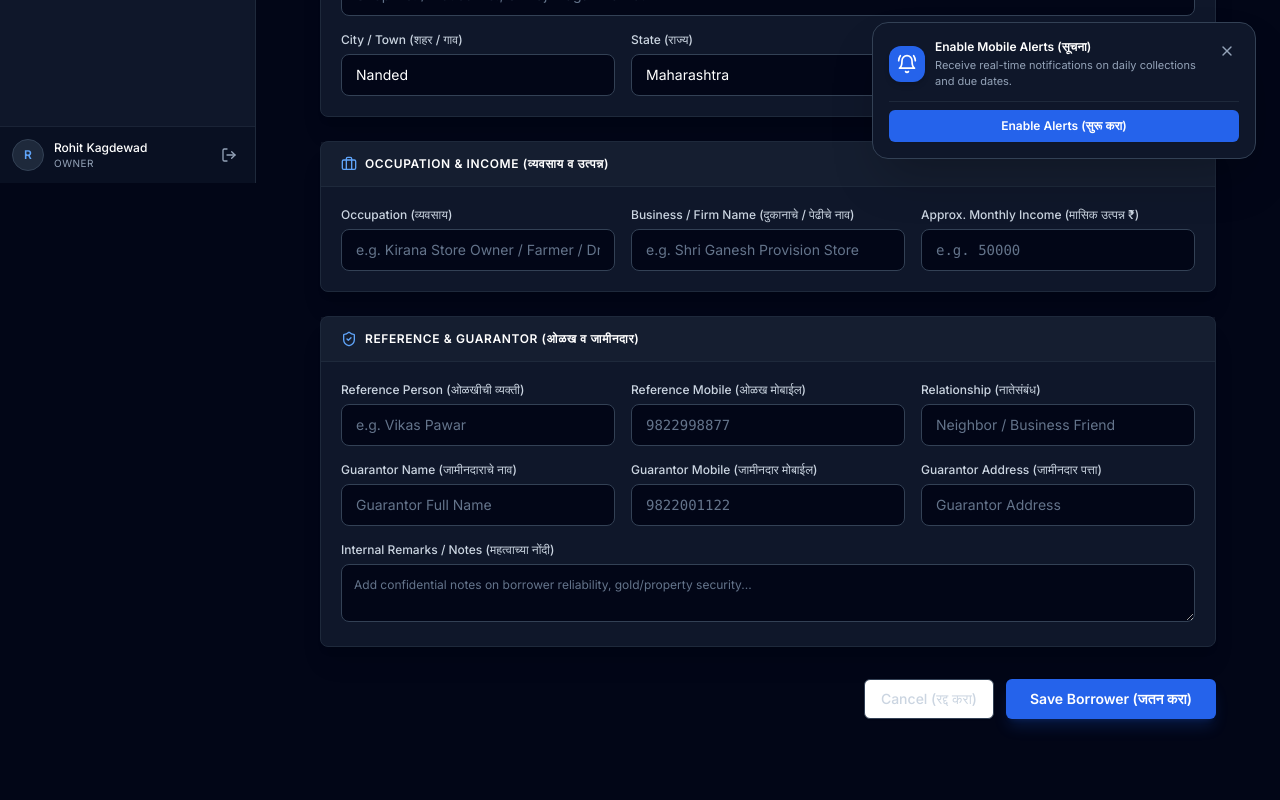
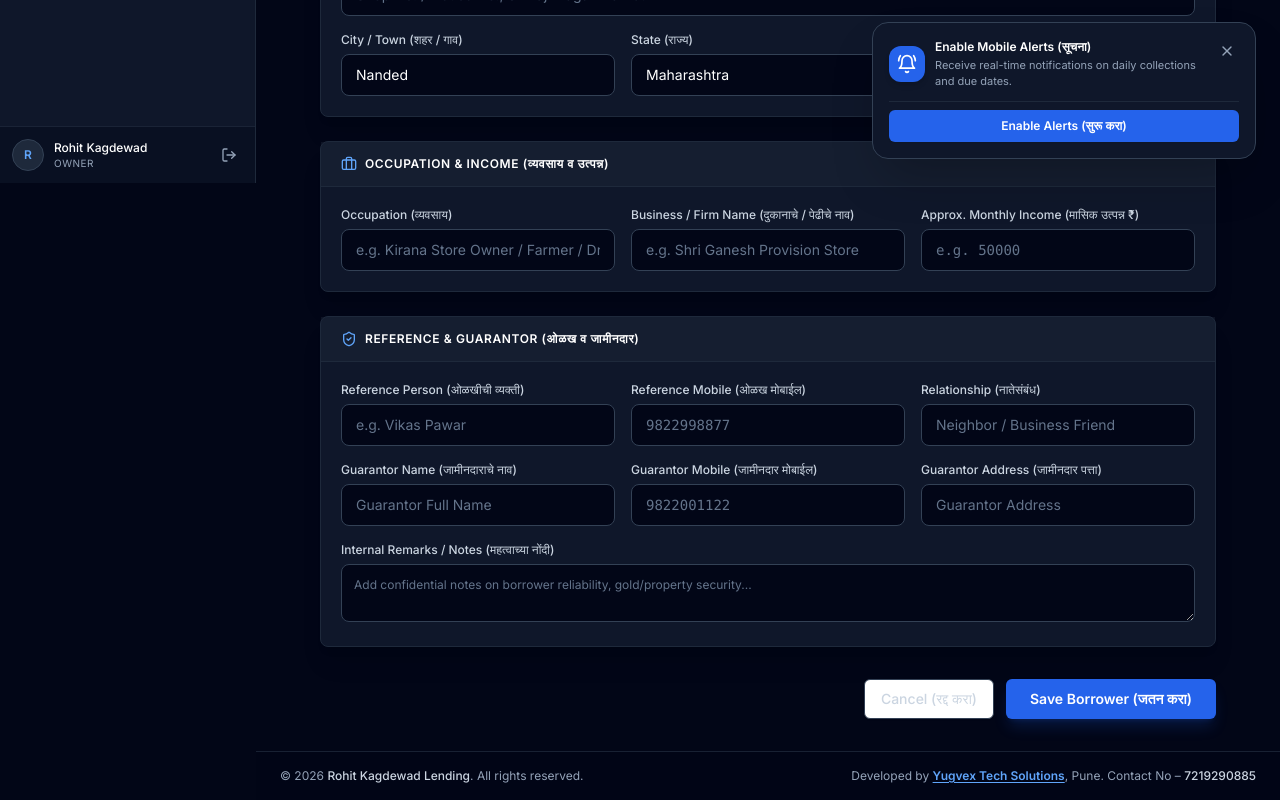
Before and after one commit to katturwaromkar/Rohit-Kagdewad, a Next.js app: page /borrowers/new in a window 1280 px wide. Shown: the part 617-1417 px from the top of the page. Before the commit the page ends 1384 px from the top, so only its background shows below. Built offline with nearby package versions, Linux system fonts and the light colour scheme.

Commit message:
feat(footer): add Yugvex Tech Solutions credit and same-tab website navigation

```diff
--- a/app/login/page.tsx
+++ b/app/login/page.tsx
@@ -149,9 +149,26 @@ export default function LoginPage() {
           </form>
         </div>
 
-        <div className="mt-8 text-center text-xs text-slate-400 flex flex-col items-center gap-1">
+        <div className="mt-8 text-center text-xs text-slate-400 flex flex-col items-center gap-2">
           <p className="font-medium text-slate-400">Rohit Kagdewad &bull; Private Lending Operations</p>
           <p className="text-[11px] text-slate-400">Station Road, Nanded, Maharashtra</p>
+          <div className="w-full pt-4 border-t border-slate-800/80 text-[11px] text-slate-400">
+            Developed by{" "}
+            <a
+              href="https://www.yugvextechsolutions.site/"
+              target="_self"
+              className="text-blue-400 hover:text-blue-300 font-semibold underline underline-offset-2 transition-colors"
+            >
+              Yugvex Tech Solutions
+            </a>
+            , Pune. Contact No &ndash;{" "}
+            <a
+              href="tel:7219290885"
+              className="text-slate-300 hover:text-white font-medium transition-colors"
+            >
+              7219290885
+            </a>
+          </div>
         </div>
       </div>
     </div>
--- a/components/layout/AppShell.tsx
+++ b/components/layout/AppShell.tsx
@@ -5,6 +5,7 @@ import { Sidebar } from "./Sidebar";
 import { Header } from "./Header";
 import { MobileNav } from "./MobileNav";
 import { NotificationPrompt } from "@/components/ui/NotificationPrompt";
+import { Footer } from "./Footer";
 
 interface AppShellProps {
   children: React.ReactNode;
@@ -27,16 +28,21 @@ export function AppShell({ children, user }: AppShellProps) {
       <Sidebar userRole={userRole} userName={userName} />
 
       {/* Main Content Column */}
-      <div className="flex-1 lg:pl-64 flex flex-col">
+      <div className="flex-1 lg:pl-64 flex flex-col min-h-screen">
         <Header
           onToggleMobileMenu={() => setIsMobileMenuOpen(!isMobileMenuOpen)}
           userName={userName}
         />
 
         {/* Page Content Container with mobile bottom padding */}
-        <main className="flex-1 p-3.5 sm:p-6 lg:p-8 max-w-7xl w-full mx-auto pb-24 lg:pb-12">
+        <main className="flex-1 p-3.5 sm:p-6 lg:p-8 max-w-7xl w-full mx-auto pb-20 lg:pb-8">
           {children}
         </main>
+
+        {/* Global Footer */}
+        <div className="pb-16 lg:pb-0">
+          <Footer />
+        </div>
 
         {/* Mobile Navigation Drawer & Bottom Bar */}
         <MobileNav userRole={userRole} userName={userName} />
--- /dev/null
+++ b/components/layout/Footer.tsx
@@ -0,0 +1,30 @@
+import React from "react";
+
+export function Footer() {
+  return (
+    <footer className="w-full border-t border-slate-800/80 bg-slate-950/80 backdrop-blur py-4 px-4 sm:px-6 text-xs text-slate-400">
+      <div className="max-w-7xl mx-auto flex flex-col sm:flex-row items-center justify-between gap-2 text-center sm:text-left">
+        <p className="text-slate-400">
+          &copy; {new Date().getFullYear()} <span className="text-slate-300 font-medium">Rohit Kagdewad Lending</span>. All rights reserved.
+        </p>
+        <p className="text-slate-400">
+          Developed by{" "}
+          <a
+            href="https://www.yugvextechsolutions.site/"
+            target="_self"
+            className="text-blue-400 hover:text-blue-300 font-semibold underline underline-offset-2 transition-colors"
+          >
+            Yugvex Tech Solutions
+          </a>
+          , Pune. Contact No &ndash;{" "}
+          <a
+            href="tel:7219290885"
+            className="text-slate-300 hover:text-white font-medium transition-colors"
+          >
+            7219290885
+          </a>
+        </p>
+      </div>
+    </footer>
+  );
+}
```
